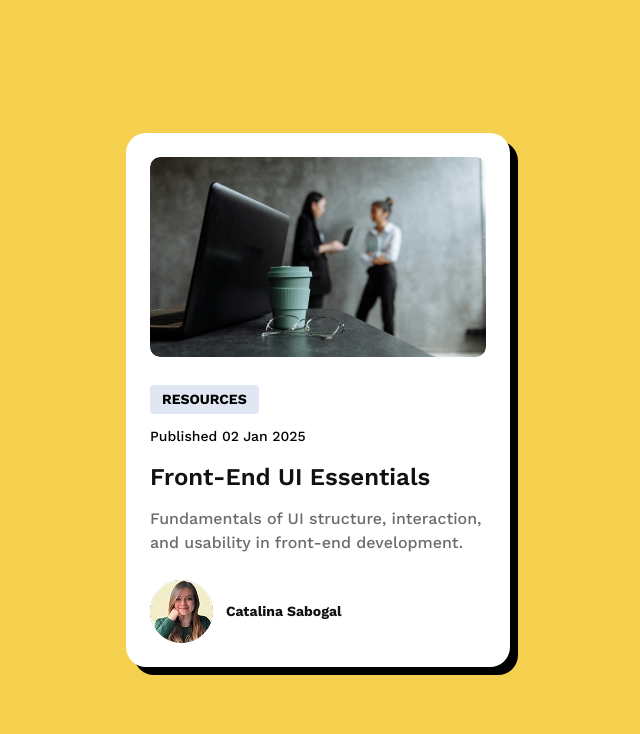
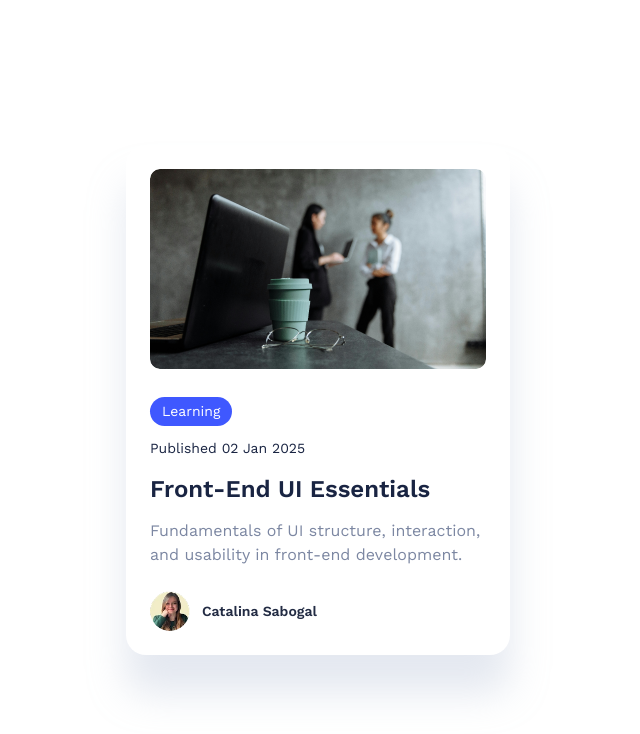
Before and after one commit to csabogalortiz/Preview-Card, a plain HTML site: page index.html in a window 1280 px wide. Shown: the whole page, without its empty margins (322-962 px from the left). Drawn offline with nearby package versions, Linux system fonts and the light colour scheme.

Commit message:
feat: Adjusted image and avatar sizes, updated "Learning" tag styles
- Fixed main image sizing with `object-fit: cover` and adjusted height
- Resized avatar and corrected class name typo (`avatar-contianer` → `avatar-container`)
- Updated "Learning" tag styles for better readability and applied `!important` to override conflicts

```diff
--- a/index.html
+++ b/index.html
@@ -17,7 +17,7 @@
   </div>
   <div class="card-text">
     <div class="tag-bg">
-      <h4>RESOURCES</h4>
+      <h4>Learning</h4>
     </div>
     <p class="published-date">
       Published 02 Jan 2025
@@ -29,7 +29,7 @@
       Fundamentals of UI structure, interaction, and usability in front-end development.
     </p>
   </div>
-  <div class="avatar-contianer">
+  <div class="avatar-container">
     <img src="/assets/images/catalina.webp" alt="Avatar">
     <h4>Catalina Sabogal</h4>
   </div>
--- a/style.css
+++ b/style.css
@@ -8,7 +8,7 @@
 
 
 body {
-    background-color: #F4D04E;
+    background: white;
     display: flex;
         align-items: center;
         justify-content: center;
@@ -32,11 +32,12 @@ a{
         background-color: white;
         border-radius: 20px;
             background: var(--color-white, #FFF);
-            box-shadow: 8px 8px 0px 0px #000;
+        box-shadow: 0px 38.26px 38.26px 0px rgba(177, 187, 211, 0.34);
 }
 
 .card-img img {
     border-radius: 10px;
+    height:400
 }
 
 .card-text {
@@ -48,36 +49,49 @@ a{
 }
 
 .tag-bg {
-    background-color: #E0E7F3;
+    background-color: #3F58FF;
    padding: var(--spacing-50, 4px) var(--spacing-150, 12px);;
-    border-radius: 4px;
-    font-size: var(--font-size-text-preset-3, 14px);
-        font-style: normal;
-        font-weight: 700;
-        line-height: 150%;
+    border-radius: 30px;
+
         /* 21px */
 }
 
+.tag-bg h4 {
+    border-radius: 30px;
+    color: white;
+
+    font-family: "Work Sans";
+    font-size: var(--font-size-text-preset-3, 14px);
+    font-style: normal;
+    font-weight: 400;
+    line-height: 150%;
+    line-height: 150%;
+    /* 21px */
+}
+
 .published-date{
+color: #192442;
+
+    font-family: "Work Sans";
     font-size: var(--font-size-text-preset-3, 14px);
-        font-style: normal;
-        font-weight: 500;
-        line-height: 150%;
+    font-style: normal;
+    font-weight: 00;
+    line-height: 150%;/
         /* 21px */
 }
 
 .preview-text{
-    color: var(--color-gray-500, #6B6B6B);
+    color: var(--color-gray-500, #7C87A2);
         font-family: "Work Sans";
         font-size: var(--font-size-text-preset-2, 16px);
         font-style: normal;
-        font-weight: 500;
+        font-weight: 400;
         line-height: 150%;
         /* 24px */
 }
 
 .blog-title {
-    color: var(--color-gray-950, #111);
+    color: var(--color-gray-950, #192442);
         font-family: "Work Sans";
         font-size: var(--spacing-200, 24px);
         font-style: normal;
@@ -87,24 +101,37 @@ a{
 
 }
 .blog-title:hover {
-    color: #263462;
+    color: #3F58FF;
     /* Change text color */
 }
 
 
-.avatar-contianer {
+.avatar-container {
     display: flex;
     align-items: center;
     gap: var(--spacing-150, 12px);
 }
 
 
-.avatar-contianer h4 {
-    color: var(--color-gray-950, #111);
+.avatar-container h4 {
+    color: #222B43;
+
         font-family: "Work Sans";
         font-size: var(--font-size-text-preset-3, 14px);
         font-style: normal;
-        font-weight: 700;
+        font-weight: 600;
         line-height: 150%;
         /* 21px */
+        /* 21px */
 }
+
+.avatar-container img {
+    width: 40px;
+    /* Adjust the width */
+    height: 40px;
+    /* Adjust the height */
+    border-radius: 50%;
+    /* Keeps it circular */
+    object-fit: cover;
+    /* Ensures the image fills the area */
+}
```
